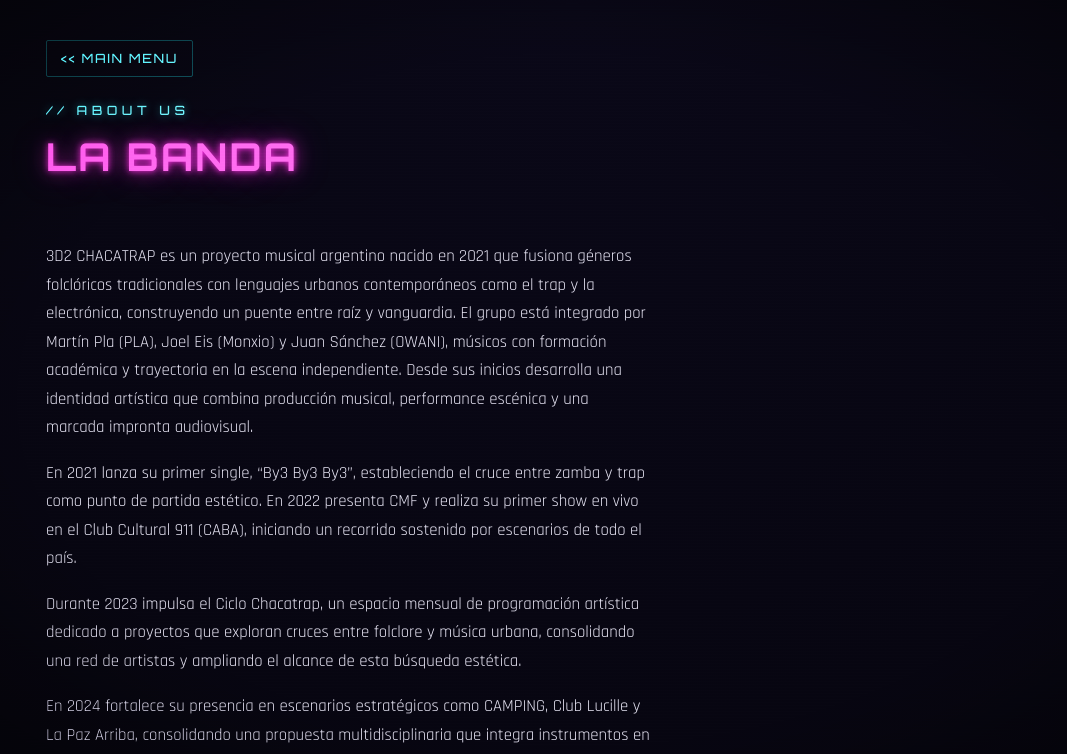
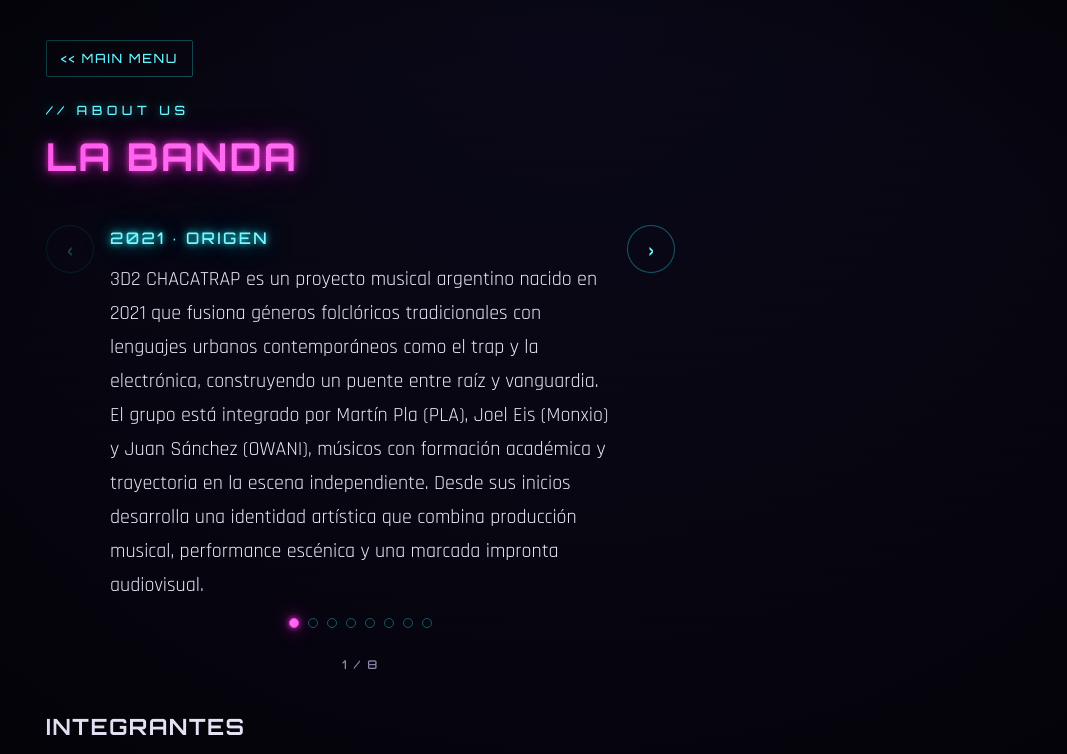
Before and after one commit to FeHa1/web_chacatraps, a React (Vite) app: page /about in a window 1280 px wide. Shown: the top 754 px of the page, without its empty margins (68-1135 px from the left). Built offline with nearby package versions, Linux system fonts and the light colour scheme.

Commit message:
bio en forma linea de tiempo

```diff
--- /dev/null
+++ b/src/components/BioTimeline.jsx
@@ -0,0 +1,96 @@
+import { useState } from 'react'
+import { AnimatePresence, motion } from 'framer-motion'
+import useBeepSound from '../hooks/useBeepSound.js'
+
+const variants = {
+  enter: (direction) => ({ opacity: 0, x: direction > 0 ? 40 : -40 }),
+  center: { opacity: 1, x: 0 },
+  exit: (direction) => ({ opacity: 0, x: direction > 0 ? -40 : 40 }),
+}
+
+/**
+ * Biografía navegable estilo línea de tiempo: un capítulo (año + texto) a la
+ * vez, con flechas para pasar de uno a otro. Recibe `entries`, una lista de
+ * objetos { year, text } — ver el array BIO en About.jsx.
+ */
+export default function BioTimeline({ entries }) {
+  const [index, setIndex] = useState(0)
+  const [direction, setDirection] = useState(1)
+  const { playHover, playSelect } = useBeepSound()
+
+  const total = entries.length
+  const current = entries[index]
+
+  const goTo = (nextIndex) => {
+    if (nextIndex < 0 || nextIndex >= total || nextIndex === index) return
+    setDirection(nextIndex > index ? 1 : -1)
+    setIndex(nextIndex)
+    playSelect()
+  }
+
+  const handleKeyDown = (event) => {
+    if (event.key === 'ArrowRight') goTo(index + 1)
+    if (event.key === 'ArrowLeft') goTo(index - 1)
+  }
+
+  return (
+    <div className="bio-timeline" onKeyDown={handleKeyDown}>
+      <div className="bio-timeline__row">
+        <button
+          type="button"
+          className="bio-timeline__arrow"
+          onClick={() => goTo(index - 1)}
+          onMouseEnter={playHover}
+          disabled={index === 0}
+          aria-label="Capítulo anterior"
+        >
+          ‹
+        </button>
+
+        <div className="bio-timeline__content">
+          <AnimatePresence mode="wait" custom={direction}>
+            <motion.div
+              key={current.year}
+              custom={direction}
+              variants={variants}
+              initial="enter"
+              animate="center"
+              exit="exit"
+              transition={{ duration: 0.3, ease: 'easeInOut' }}
+            >
+              <span className="bio-timeline__year glow-cyan">{current.year}</span>
+              <p className="bio-timeline__text">{current.text}</p>
+            </motion.div>
+          </AnimatePresence>
+        </div>
+
+        <button
+          type="button"
+          className="bio-timeline__arrow"
+          onClick={() => goTo(index + 1)}
+          onMouseEnter={playHover}
+          disabled={index === total - 1}
+          aria-label="Capítulo siguiente"
+        >
+          ›
+        </button>
+      </div>
+
+      <div className="bio-timeline__dots">
+        {entries.map((entry, i) => (
+          <button
+            key={entry.year}
+            type="button"
+            className={`bio-timeline__dot ${i === index ? 'bio-timeline__dot--active' : ''}`}
+            onClick={() => goTo(i)}
+            aria-label={`Ir a ${entry.year}`}
+          />
+        ))}
+      </div>
+
+      <p className="bio-timeline__counter">
+        {index + 1} / {total}
+      </p>
+    </div>
+  )
+}
--- a/src/pages/About.jsx
+++ b/src/pages/About.jsx
@@ -1,5 +1,45 @@
 import PageShell from '../components/PageShell.jsx'
 import BackToMenu from '../components/BackToMenu.jsx'
+import BioTimeline from '../components/BioTimeline.jsx'
+
+// Biografía en formato línea de tiempo: cada objeto es un capítulo que se
+// navega con las flechas en la página. Para agregar/editar un capítulo,
+// alcanza con agregar/editar un objeto acá (year = etiqueta corta, text =
+// párrafo completo).
+const BIO = [
+  {
+    year: '2021 · ORIGEN',
+    text: '3D2 CHACATRAP es un proyecto musical argentino nacido en 2021 que fusiona géneros folclóricos tradicionales con lenguajes urbanos contemporáneos como el trap y la electrónica, construyendo un puente entre raíz y vanguardia. El grupo está integrado por Martín Pla (PLA), Joel Eis (Monxio) y Juan Sánchez (OWANI), músicos con formación académica y trayectoria en la escena independiente. Desde sus inicios desarrolla una identidad artística que combina producción musical, performance escénica y una marcada impronta audiovisual.',
+  },
+  {
+    year: '2021–2022',
+    text: 'En 2021 lanza su primer single, "By3 By3 By3", estableciendo el cruce entre zamba y trap como punto de partida estético. En 2022 presenta CMF y realiza su primer show en vivo en el Club Cultural 911 (CABA), iniciando un recorrido sostenido por escenarios de todo el país.',
+  },
+  {
+    year: '2023',
+    text: 'Durante 2023 impulsa el Ciclo Chacatrap, un espacio mensual de programación artística dedicado a proyectos que exploran cruces entre folclore y música urbana, consolidando una red de artistas y ampliando el alcance de esta búsqueda estética.',
+  },
+  {
+    year: '2024',
+    text: 'En 2024 fortalece su presencia en escenarios estratégicos como CAMPING, Club Lucille y La Paz Arriba, consolidando una propuesta multidisciplinaria que integra instrumentos en vivo, secuencias electrónicas y una fuerte dimensión performática.',
+  },
+  {
+    year: '2025',
+    text: 'A comienzos de 2025 realiza su primera gira patagónica con presentaciones en Neuquén, San Martín de los Andes y Bariloche, ampliando su circulación federal. Ese mismo año estrena los singles La Moto y Random, ambos acompañados de videoclips, y se presenta en salas relevantes como La Tangente y El Morán (CABA), además de espacios destacados de La Plata como Ciudad de Gatos y Pura Vida.',
+  },
+  {
+    year: '2026',
+    text: 'En 2026 el proyecto se presenta en Córdoba en los espacios Bela y Un Mundo Feliz y regresa a Neuquén para participar del Festival Festinicho. Ese mismo año crea Jardín Encantado, una serie de sesiones audiovisuales en vivo que convoca a artistas de distintas escenas para generar colaboraciones y nuevas versiones en un formato íntimo. El ciclo amplía el universo artístico de CHACATRAP, fortalece el intercambio entre músicos y consolida la presencia digital del proyecto mediante contenidos audiovisuales de alta calidad.',
+  },
+  {
+    year: 'HOY',
+    text: 'Actualmente, 3D2 CHACATRAP se encuentra finalizando su primer disco de estudio, con lanzamiento previsto para noviembre de 2026. En paralelo, proyecta su inserción en circuitos internacionales, consolidando un lenguaje propio dentro de la música popular contemporánea argentina.',
+  },
+  {
+    year: 'MANIFIESTO',
+    text: 'El proyecto propone una resignificación del folclore desde una perspectiva actual, performática y urbana, articulando tradición, tecnología y escena independiente.',
+  },
+]
 
 // Datos de contacto placeholder — reemplazar por los reales de la banda.
 const CONTACT = {
@@ -26,67 +66,7 @@ export default function About() {
         <h1 className="section-title glow-magenta">La banda</h1>
       </header>
 
-      <div className="prose">
-        <p>
-          3D2 CHACATRAP es un proyecto musical argentino nacido en 2021 que
-          fusiona géneros folclóricos tradicionales con lenguajes urbanos
-          contemporáneos como el trap y la electrónica, construyendo un puente
-          entre raíz y vanguardia.
-
-          El grupo está integrado por Martín Pla (PLA), Joel Eis (Monxio) y Juan
-          Sánchez (OWANI), músicos con formación académica y trayectoria en la
-          escena independiente. Desde sus inicios desarrolla una identidad
-          artística que combina producción musical, performance escénica y una
-          marcada impronta audiovisual.
-        </p>
-        <p>
-          En 2021 lanza su primer single, “By3 By3 By3”, estableciendo el cruce
-          entre zamba y trap como punto de partida estético. En 2022 presenta
-          CMF y realiza su primer show en vivo en el Club Cultural 911 (CABA),
-          iniciando un recorrido sostenido por escenarios de todo el país.
-        </p>
-        <p>
-          Durante 2023 impulsa el Ciclo Chacatrap, un espacio mensual de
-          programación artística dedicado a proyectos que exploran cruces entre
-          folclore y música urbana, consolidando una red de artistas y
-          ampliando el alcance de esta búsqueda estética.
-        </p>
-        <p>
-          En 2024 fortalece su presencia en escenarios estratégicos como
-          CAMPING, Club Lucille y La Paz Arriba, consolidando una propuesta
-          multidisciplinaria que integra instrumentos en vivo, secuencias
-          electrónicas y una fuerte dimensión performática.
-        </p>
-        <p>
-          A comienzos de 2025 realiza su primera gira patagónica con
-          presentaciones en Neuquén, San Martín de los Andes y Bariloche,
-          ampliando su circulación federal. Ese mismo año estrena los singles
-          La Moto y Random, ambos acompañados de videoclips, y se presenta en
-          salas relevantes como La Tangente y El Morán (CABA), además de
-          espacios destacados de La Plata como Ciudad de Gatos y Pura Vida.
-        </p>
-        <p>
-          En 2026 el proyecto se presenta en Córdoba en los espacios Bela y Un
-          Mundo Feliz y regresa a Neuquén para participar del Festival
-          Festinicho. Ese mismo año crea Jardín Encantado, una serie de sesiones
-          audiovisuales en vivo que convoca a artistas de distintas escenas
-          para generar colaboraciones y nuevas versiones en un formato íntimo.
-          El ciclo amplía el universo artístico de CHACATRAP, fortalece el
-          intercambio entre músicos y consolida la presencia digital del
-          proyecto mediante contenidos audiovisuales de alta calidad.
-        </p>
-        <p>
-          Actualmente, 3D2 CHACATRAP se encuentra finalizando su primer disco de
-          estudio, con lanzamiento previsto para noviembre de 2026. En paralelo,
-          proyecta su inserción en circuitos internacionales, consolidando un
-          lenguaje propio dentro de la música popular contemporánea argentina.
-        </p>
-        <p>
-          El proyecto propone una resignificación del folclore desde una
-          perspectiva actual, performática y urbana, articulando tradición,
-          tecnología y escena independiente.
-        </p>
-      </div>
+      <BioTimeline entries={BIO} />
 
       <section>
         <h2
--- a/src/styles/global.css
+++ b/src/styles/global.css
@@ -333,6 +333,108 @@ h3 {
   transform: translateY(-2px);
 }
 
+/* Biografía tipo línea de tiempo (About) */
+.bio-timeline {
+  display: flex;
+  flex-direction: column;
+  gap: var(--space-2);
+  max-width: 68ch;
+}
+
+.bio-timeline__row {
+  display: flex;
+  align-items: flex-start;
+  gap: var(--space-2);
+}
+
+.bio-timeline__arrow {
+  flex: 0 0 auto;
+  width: 48px;
+  height: 48px;
+  border: 1px solid var(--color-border);
+  border-radius: 50%;
+  background: rgba(10, 8, 24, 0.5);
+  color: var(--color-cyan-soft);
+  font-family: var(--font-heading);
+  font-size: 1.7rem;
+  line-height: 1;
+  display: flex;
+  align-items: center;
+  justify-content: center;
+  cursor: pointer;
+  transition: all 0.2s ease;
+}
+
+.bio-timeline__arrow:hover:not(:disabled),
+.bio-timeline__arrow:focus-visible:not(:disabled) {
+  color: var(--color-bg);
+  background: var(--color-cyan-soft);
+  border-color: var(--color-cyan);
+  box-shadow: var(--glow-cyan);
+}
+
+.bio-timeline__arrow:disabled {
+  opacity: 0.25;
+  cursor: default;
+}
+
+.bio-timeline__content {
+  flex: 1;
+  min-width: 0;
+  min-height: 200px;
+}
+
+.bio-timeline__year {
+  display: inline-block;
+  font-family: var(--font-heading);
+  letter-spacing: 0.15em;
+  font-size: 1rem;
+  margin-bottom: 0.7em;
+}
+
+.bio-timeline__text {
+  font-size: 1.25rem;
+  line-height: 1.7;
+  color: var(--color-text);
+  margin: 0;
+}
+
+.bio-timeline__dots {
+  display: flex;
+  gap: 0.5em;
+  justify-content: center;
+  flex-wrap: wrap;
+}
+
+.bio-timeline__dot {
+  width: 10px;
+  height: 10px;
+  border-radius: 50%;
+  border: 1px solid var(--color-border);
+  background: transparent;
+  padding: 0;
+  cursor: pointer;
+  transition: all 0.2s ease;
+}
+
+.bio-timeline__dot:hover {
+  border-color: var(--color-cyan);
+}
+
+.bio-timeline__dot--active {
+  background: var(--color-magenta-soft);
+  border-color: var(--color-magenta);
+  box-shadow: var(--glow-magenta);
+}
+
+.bio-timeline__counter {
+  text-align: center;
+  font-family: var(--font-heading);
+  font-size: 0.75rem;
+  letter-spacing: 0.15em;
+  color: var(--color-text-dim);
+}
+
 .members-grid {
   display: grid;
   grid-template-columns: repeat(auto-fit, minmax(150px, 1fr));
@@ -565,4 +667,18 @@ h3 {
   .menu-option {
     padding: 0.85em 1.1em;
   }
+
+  .bio-timeline__arrow {
+    width: 38px;
+    height: 38px;
+    font-size: 1.3rem;
+  }
+
+  .bio-timeline__text {
+    font-size: 1.1rem;
+  }
+
+  .bio-timeline__row {
+    gap: var(--space-1);
+  }
 }
```
